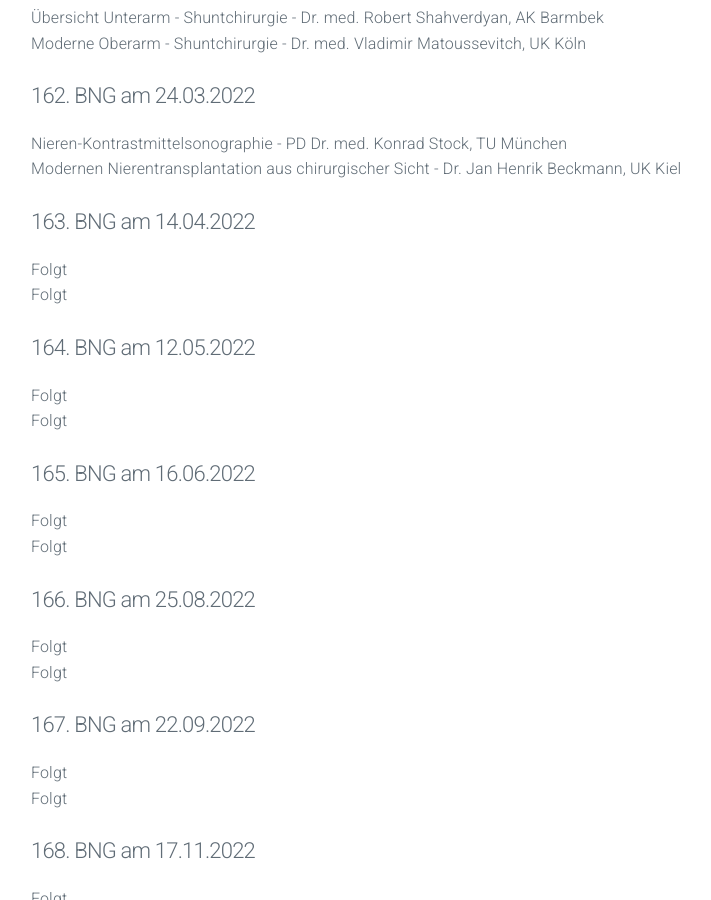
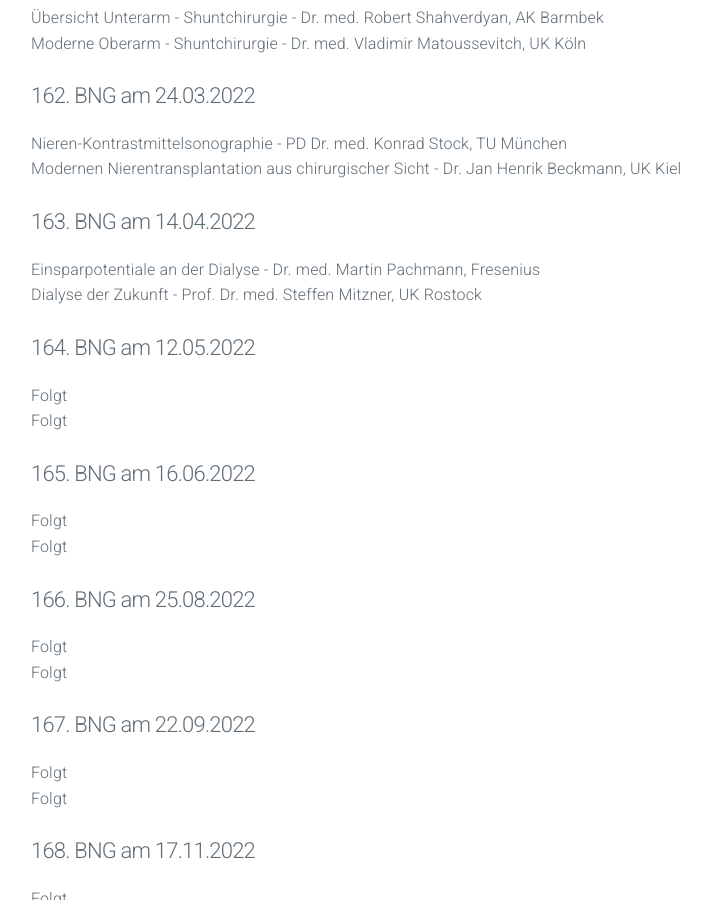
Before and after one commit to manuelpaul86/manuelpaul86.github.io, a Jekyll site: the page built from termine.md, in a window 1280 px wide and 900 px high, scrolled down 670 px. Shown: the whole window, without its empty margins (179-890 px from the left). Built offline with Jekyll 4.4.1, drawn with Linux system fonts in a browser that asks for light colours.

Commit message:
Update termine.md

```diff
--- a/termine.md
+++ b/termine.md
@@ -22,8 +22,8 @@ Nieren-Kontrastmittelsonographie - PD Dr. med. Konrad Stock, TU München
 Modernen Nierentransplantation aus chirurgischer Sicht - Dr. Jan Henrik Beckmann, UK Kiel
 
 #### 163. BNG am 14.04.2022
-Folgt
-Folgt
+Einsparpotentiale an der Dialyse - Dr. med. Martin Pachmann, Fresenius
+Dialyse der Zukunft - Prof. Dr. med. Steffen Mitzner, UK Rostock
 
 #### 164. BNG am 12.05.2022
 Folgt
```
